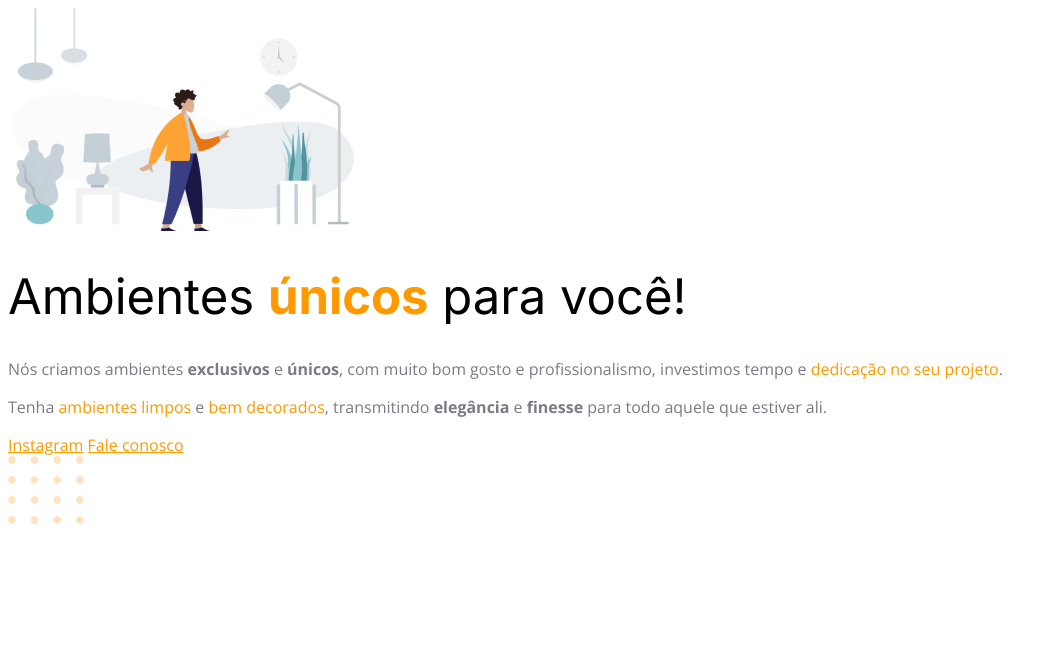
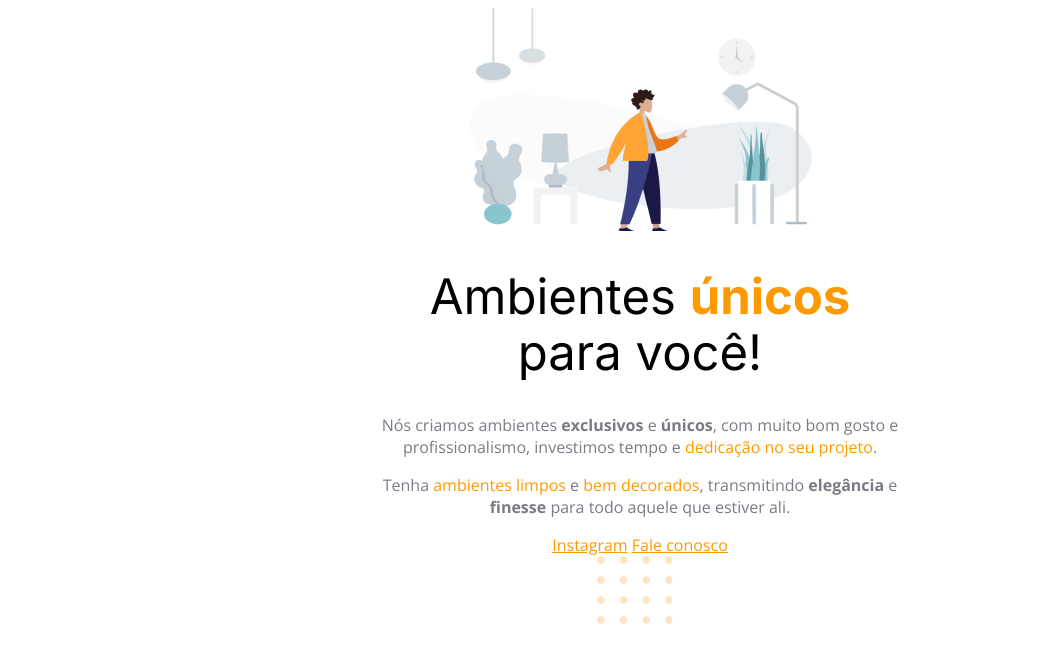
Before and after one commit to vinicioslimer/Rocketseat-Explorer, a plain HTML site: page Nivel 2/Projeto 01/index.html in a window 1280 px wide. Shown: the whole page, without its empty margins (0-1053 px from the left). Drawn offline with nearby package versions, Linux system fonts and the light colour scheme.

Commit message:
Alinhando textos e elementos

```diff
--- a/Nivel 2/Projeto 01/style.css
+++ b/Nivel 2/Projeto 01/style.css
@@ -1,3 +1,14 @@
+body {
+    font-family: 'Open Sans', sans-serif;
+
+    text-align: center;
+}
+
+#hero {
+  width: 530px;
+  margin: auto;
+}
+
 h1 {
   font-family: 'Inter', sans-serif;
   font-size: 49px;
@@ -9,10 +20,6 @@ h1 span {
   font-weight: bold;
 }
 
-body {
-    font-family: 'Open Sans', sans-serif;
-}
-
 span, a {
   color: #FF9900;
 }
```
